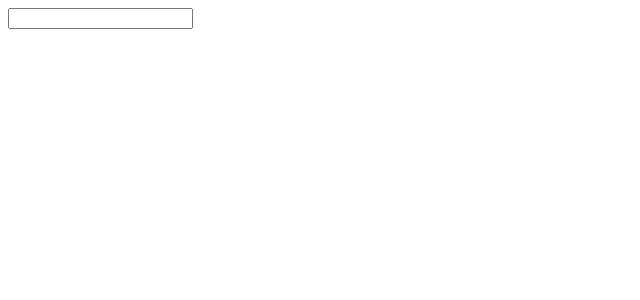
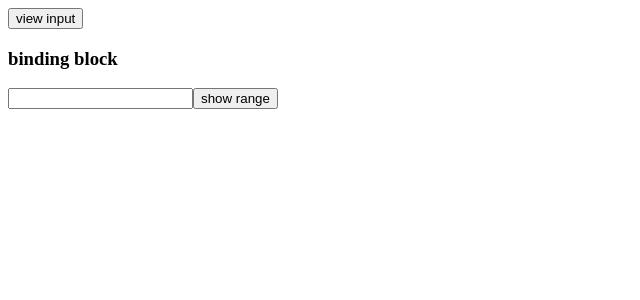
Before and after one commit to haxul/angular2-course, an Angular app: page /list1 in a window 1280 px wide. Shown: the top 300 px of the page, without its empty margins (0-640 px from the left). Built offline with nearby package versions, Linux system fonts and the light colour scheme.

Commit message:
lesson 4

```diff
--- a/src/app/app.component.html
+++ b/src/app/app.component.html
@@ -1 +1,3 @@
+<button (click)="viewInput()"> view input</button>
+
 <app-binding-block></app-binding-block>
--- a/src/app/app.component.ts
+++ b/src/app/app.component.ts
@@ -1,4 +1,5 @@
 import { Component } from '@angular/core';
+import {DataService} from "./data.service";
 
 @Component({
   selector: 'app-root',
@@ -7,4 +8,11 @@ import { Component } from '@angular/core';
 })
 export class AppComponent {
   title = 'angular2-course';
+
+  constructor(private dataService : DataService) {
+  }
+
+  viewInput() {
+    console.log(this.dataService.getInput())
+  }
 }
--- a/src/app/app.module.ts
+++ b/src/app/app.module.ts
@@ -14,6 +14,7 @@ import {FormsModule} from "@angular/forms";
 import { BlockComponent } from './block/block.component';
 import { BlockHostComponent } from './block-host/block-host.component';
 import { BindingBlockComponent } from './binding-block/binding-block.component'
+import {DataService} from "./data.service";
 
 @NgModule({
   declarations: [
@@ -39,7 +40,7 @@ import { BindingBlockComponent } from './binding-block/binding-block.component'
     ),
     FormsModule
   ],
-  providers: [],
+  providers: [DataService],
   bootstrap: [AppComponent]
 })
 export class AppModule {
--- a/src/app/binding-block/binding-block.component.html
+++ b/src/app/binding-block/binding-block.component.html
@@ -1 +1,5 @@
-<input type="number" [disabled]="checked" #xInput (input)="handle($event)">
+<h3>binding block</h3>
+
+<input type="number"  [(ngModel)]="range">
+
+<button (click)="handle()"> show range</button>
--- a/src/app/binding-block/binding-block.component.ts
+++ b/src/app/binding-block/binding-block.component.ts
@@ -1,4 +1,5 @@
 import {Component, OnInit} from '@angular/core';
+import {DataService} from "../data.service";
 
 @Component({
   selector: 'app-binding-block',
@@ -7,14 +8,16 @@ import {Component, OnInit} from '@angular/core';
 })
 export class BindingBlockComponent implements OnInit {
 
-  constructor() {
+  constructor(private dataService: DataService) {
   }
 
   checked: boolean = false
-  range: string
-  handle(e:any) :void {
-    console.log(e.target.value)
+  range: number
+
+  handle(): void {
+    this.dataService.setInput(this.range)
   }
+
   ngOnInit(): void {
 
   }
--- /dev/null
+++ b/src/app/data.service.ts
@@ -0,0 +1,18 @@
+import { Injectable } from '@angular/core';
+
+@Injectable({
+  providedIn: 'root'
+})
+export class DataService {
+
+  constructor() { }
+  inputValue : number;
+
+  setInput(num : number) {
+    this.inputValue = num
+  }
+
+  getInput():number {
+    return this.inputValue
+  }
+}
```
Also changed, not shown: 1 other file (tests, documents, lock files or other folders).
